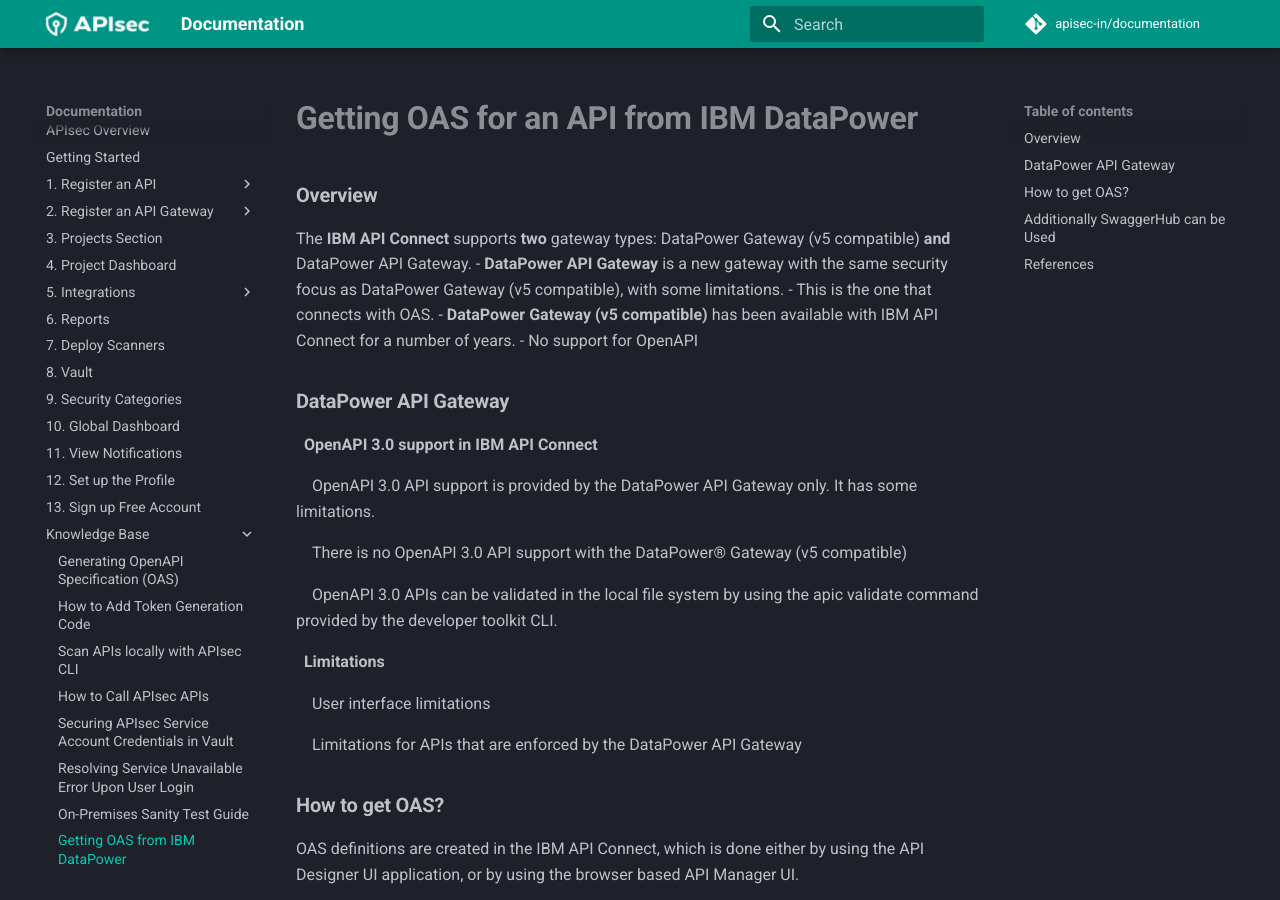
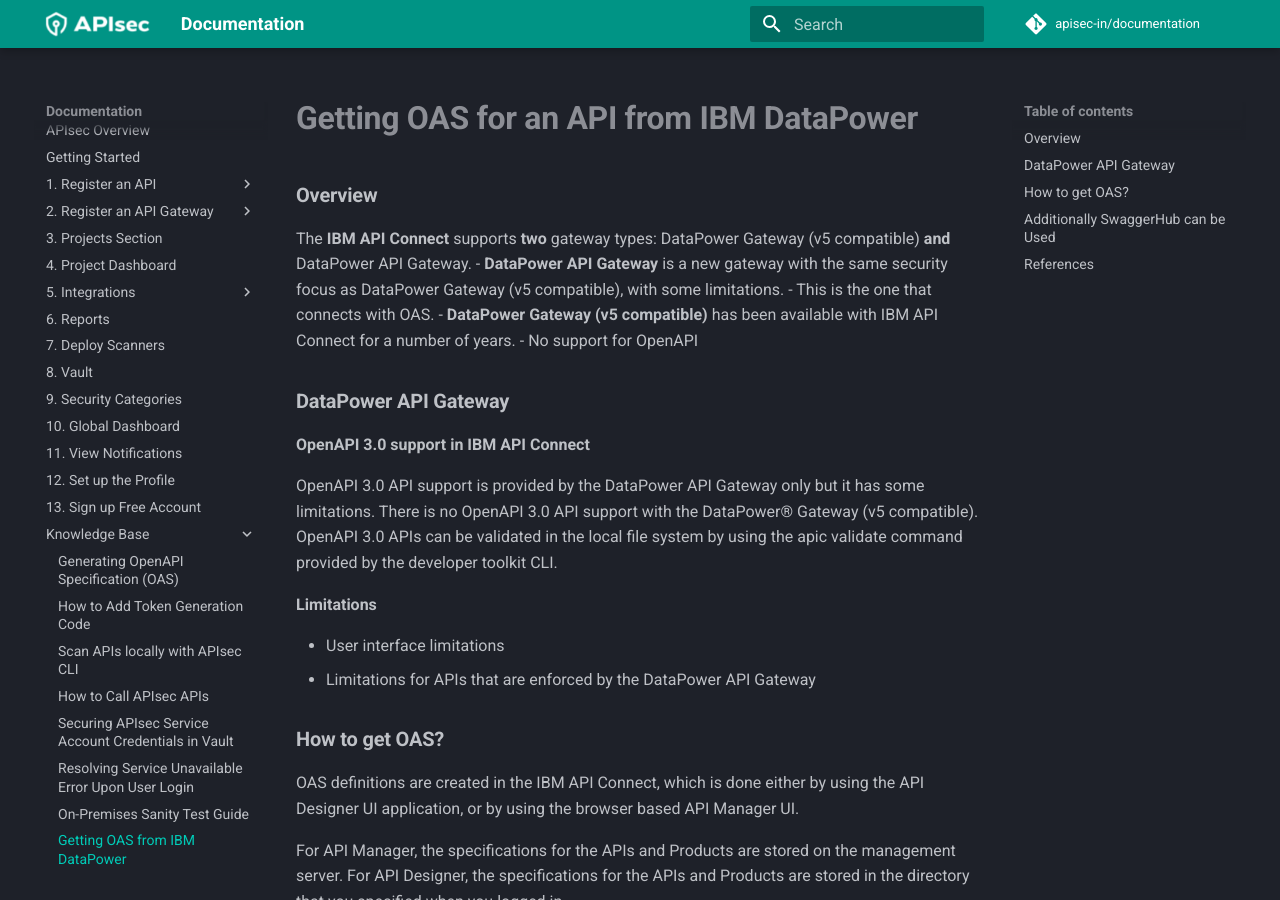
Before and after one commit to apisec-inc/documentation, an MkDocs documentation site: the page built from docs/oas-ibm-datapower.md, in a window 1280 px wide and 900 px high. Built offline with MkDocs 1.6.1 and Material for MkDocs 9.7.7, drawn with Linux system fonts in a browser that asks for light colours; comment, search, counter and statistics services are not loaded.

Commit message:
Update oas-ibm-datapower.md
formatting

```diff
--- a/docs/oas-ibm-datapower.md
+++ b/docs/oas-ibm-datapower.md
@@ -9,19 +9,14 @@
 
 ### **DataPower API Gateway**
 
-&nbsp;&nbsp;**OpenAPI 3.0 support in IBM API Connect**
+**OpenAPI 3.0 support in IBM API Connect**
 
-&nbsp;&nbsp;&nbsp;&nbsp;OpenAPI 3.0 API support is provided by the DataPower API Gateway only. It has some limitations.
+OpenAPI 3.0 API support is provided by the DataPower API Gateway only but it has some limitations.  There is no OpenAPI 3.0 API support with the DataPower® Gateway (v5 compatible).  OpenAPI 3.0 APIs can be validated in the local file system by using the apic validate command provided by the developer toolkit CLI.
 
-&nbsp;&nbsp;&nbsp;&nbsp;There is no OpenAPI 3.0 API support with the DataPower® Gateway (v5 compatible)
+**Limitations**
 
-&nbsp;&nbsp;&nbsp;&nbsp;OpenAPI 3.0 APIs can be validated in the local file system by using the apic validate command provided by the developer toolkit CLI.
-
-&nbsp;&nbsp;**Limitations**
-
-&nbsp;&nbsp;&nbsp;&nbsp;User interface limitations
-
-&nbsp;&nbsp;&nbsp;&nbsp;Limitations for APIs that are enforced by the DataPower API Gateway
+- User interface limitations
+- Limitations for APIs that are enforced by the DataPower API Gateway
 
 ### **How to get OAS?**
 
```
